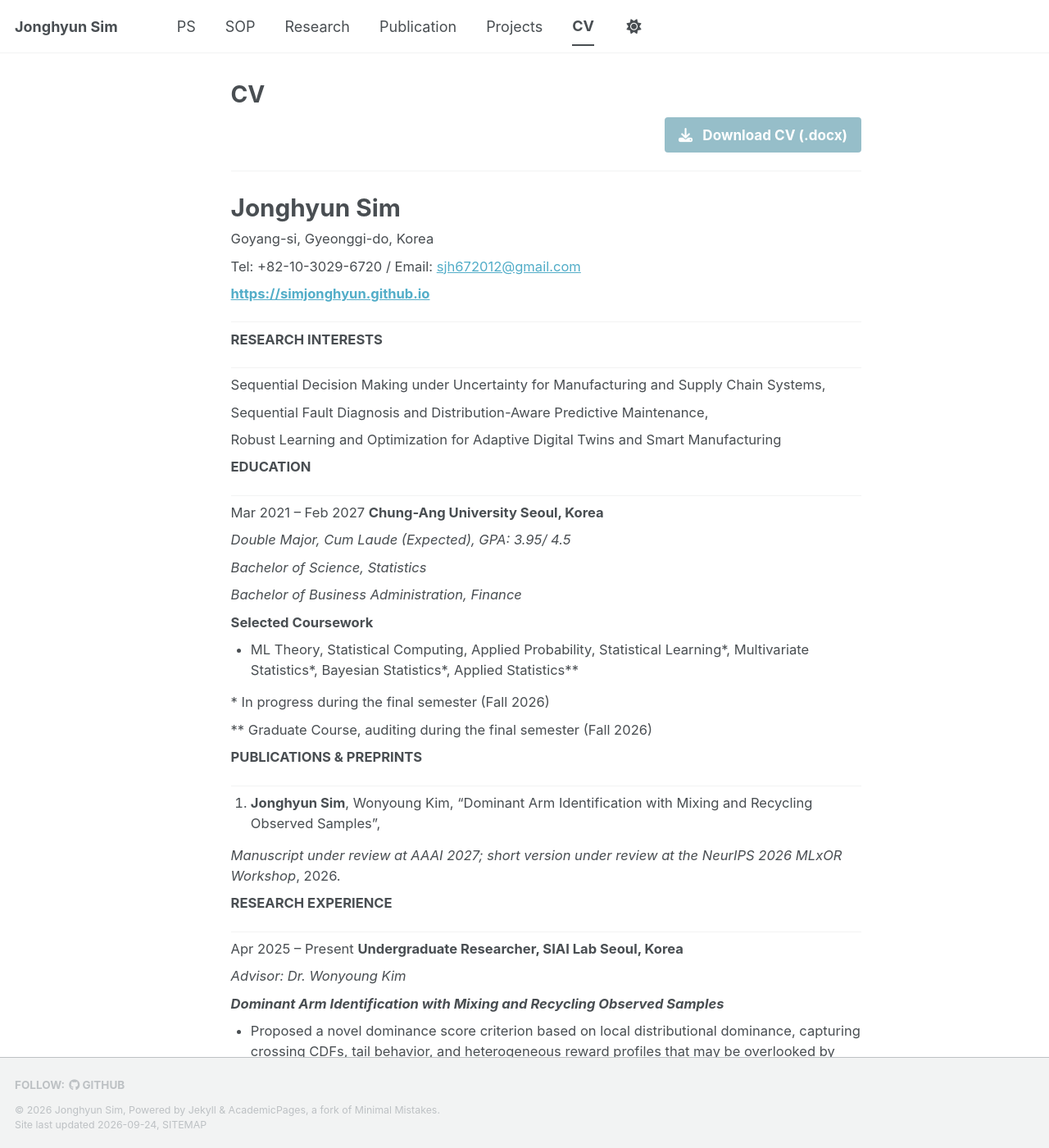
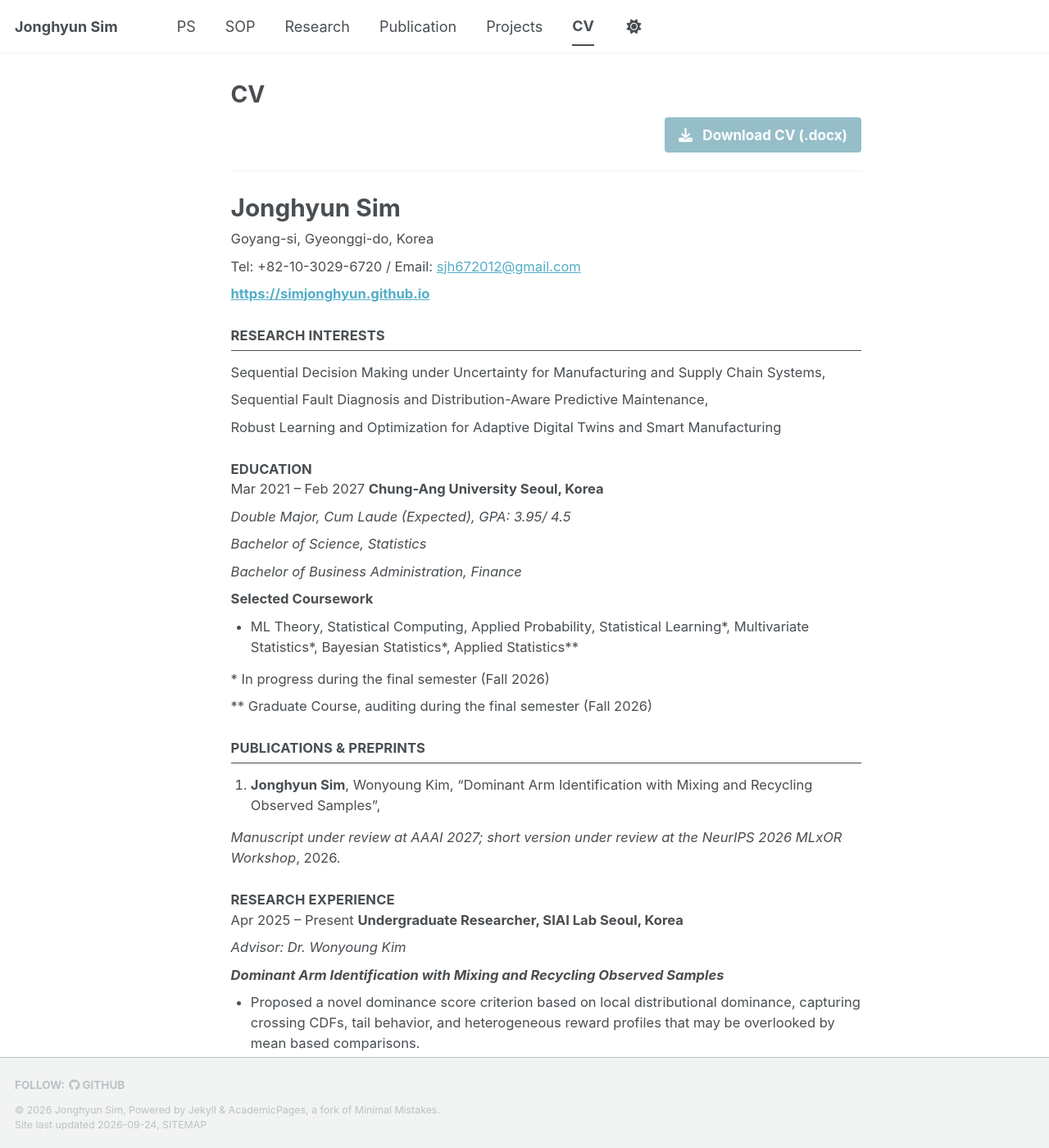
Before and after one commit to simjonghyun/simjonghyun.github.io, a Jekyll site: the page built from _pages/cv.md, in a window 1280 px wide and 1400 px high. Shown: the whole window at 82% size. Built offline with Jekyll 4.4.1, drawn with Linux system fonts in a browser that asks for light colours; a style sheet for code colours, icons or effects is not loaded.

Commit message:
Add CV section dividers

```diff
--- a/_sass/layout/_documents.scss
+++ b/_sass/layout/_documents.scss
@@ -137,6 +137,23 @@
       border-top-color: var(--global-border-color);
     }
 
+    /* Use one clear rule below each all-caps CV section heading. */
+    hr:has(+ p > strong:only-child) {
+      display: none;
+    }
+
+    p:has(> strong:only-child):has(+ hr) {
+      margin: 1.45rem 0 0;
+      font-family: $sans-serif;
+      letter-spacing: 0.01em;
+    }
+
+    p:has(> strong:only-child):has(+ hr) + hr {
+      margin: 0.3rem 0 0.75rem;
+      border: 0;
+      border-top: 1.5px solid var(--global-text-color);
+    }
+
     a {
       overflow-wrap: anywhere;
     }
```
